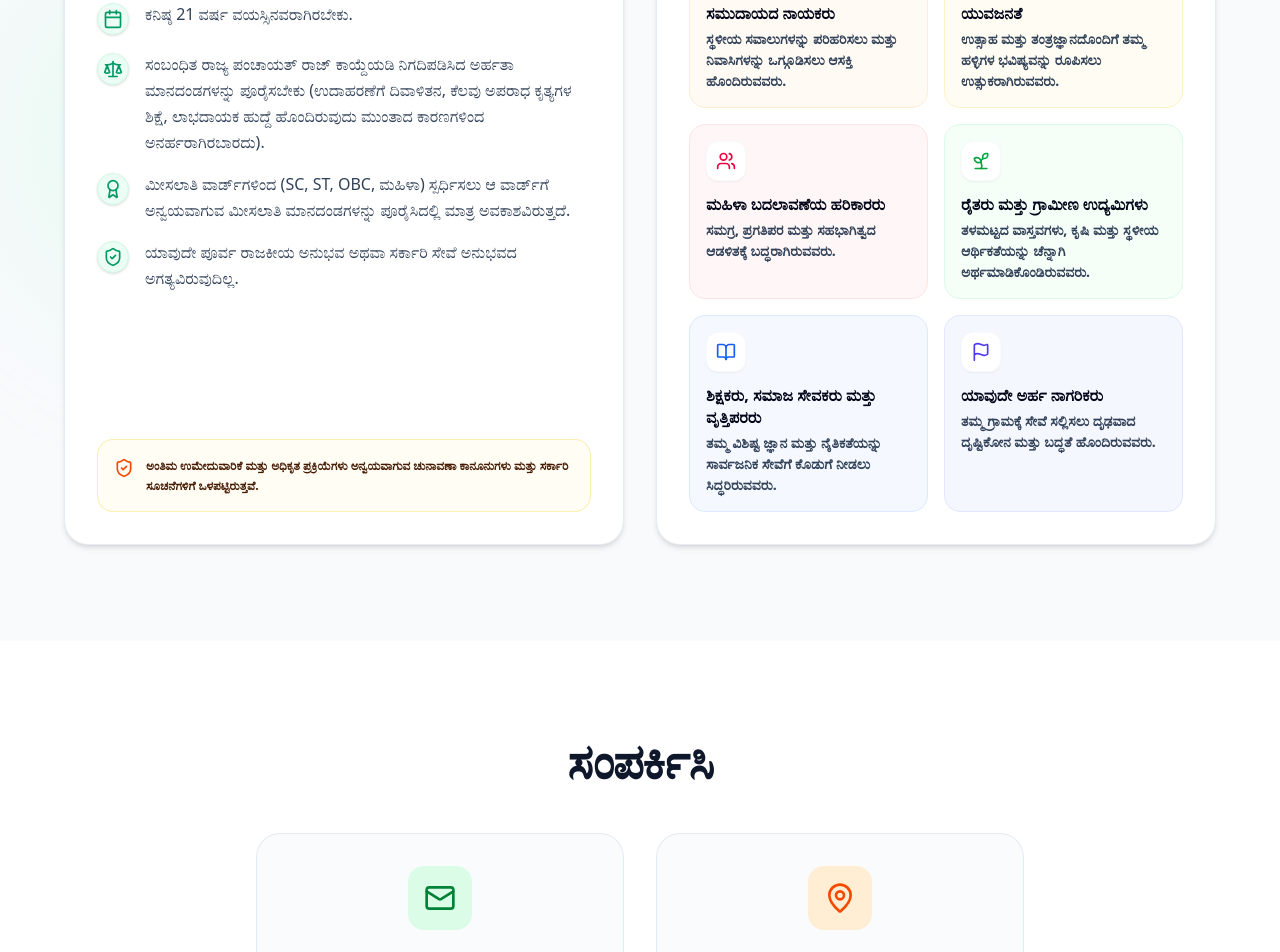
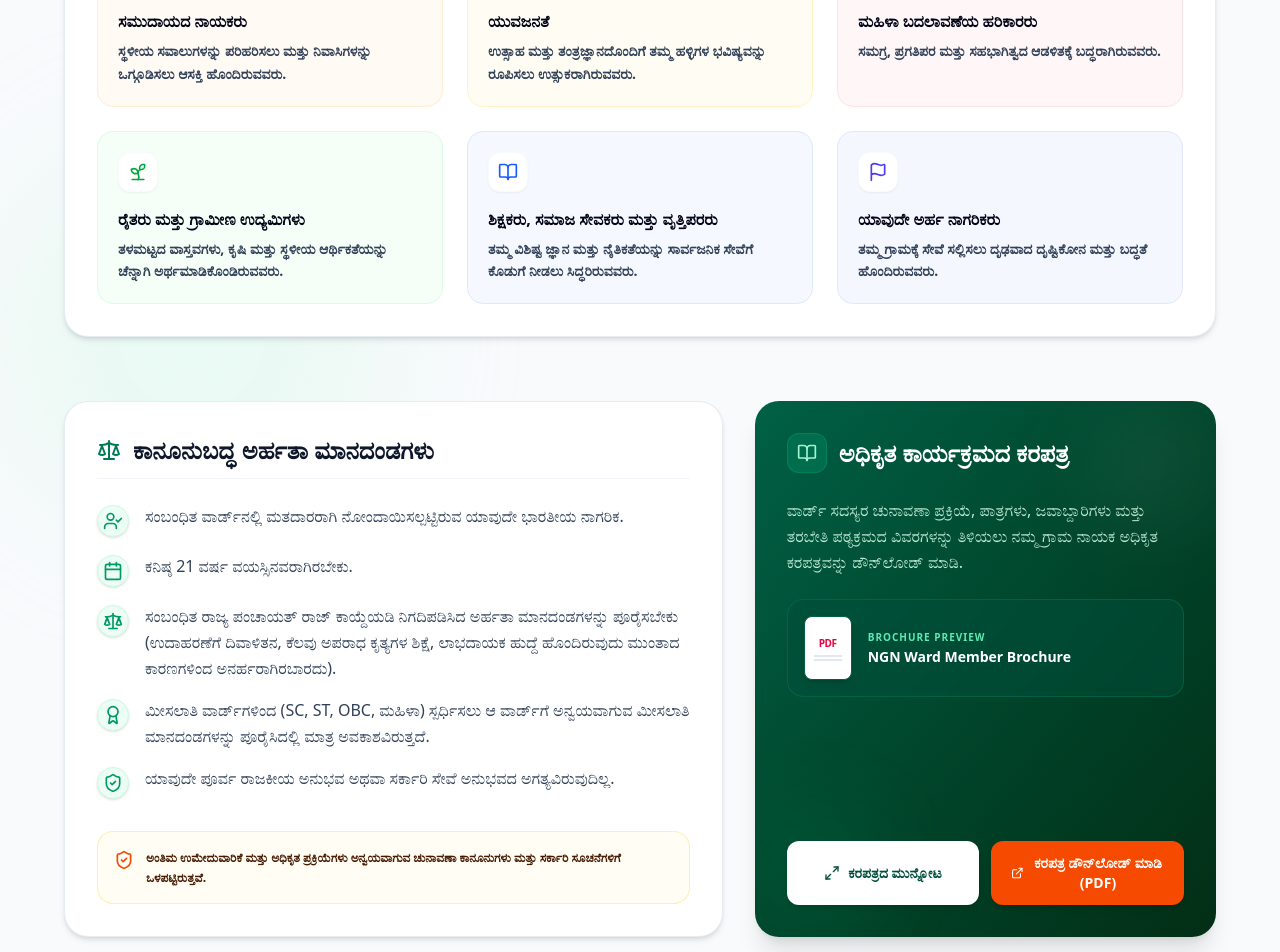
Before and after one commit to jiteshep/trial, a React (Vite) app: page / in a window 1280 px wide. Shown: the part 9160-10112 px from the top of the page. Built offline with nearby package versions, Linux system fonts and the light colour scheme.

Commit message:
added brochure

```diff
--- a/src/components/FormsAndInfo.tsx
+++ b/src/components/FormsAndInfo.tsx
@@ -151,7 +151,8 @@ export const VolunteerSection = () => {
 
 // ELECTION & ELIGIBILITY SECTION
 export const ElectionSection = () => {
-  const { t } = useLanguage();
+  const { t, language } = useLanguage();
+  const [isBrochureModalOpen, setIsBrochureModalOpen] = useState(false);
 
   const legalIcons = [
     <UserCheck className="w-5 h-5 text-emerald-600 shrink-0" />,
@@ -200,15 +201,52 @@ export const ElectionSection = () => {
 
       <SectionTitle title={t.election.title} />
 
-      <div className="max-w-6xl mx-auto grid lg:grid-cols-12 gap-8 items-stretch relative z-10">
+      <div className="max-w-6xl mx-auto space-y-16 relative z-10">
 
-        {/* Left Column: Legal Eligibility Rules */}
+        {/* 1. Who Should Lead? (Election Profiles) */}
+        <motion.div
+          initial={{ opacity: 0, y: 20 }}
+          whileInView={{ opacity: 1, y: 0 }}
+          viewport={{ once: true }}
+          transition={{ duration: 0.5 }}
+          className="bg-white p-6 md:p-8 rounded-3xl border border-slate-200/80 shadow-md hover:shadow-lg transition-shadow"
+        >
+          <h3 className="text-xl md:text-2xl font-black text-slate-900 mb-6 pb-3 border-b border-slate-100 flex items-center gap-3">
+            <Users className="w-6 h-6 text-orange-600" />
+            <span>{t.election.profilesTitle}</span>
+          </h3>
+
+          <div className="grid sm:grid-cols-2 lg:grid-cols-3 gap-6">
+            {t.election.profiles.map((profile, idx) => {
+              const config = profileConfigs[idx] || profileConfigs[0];
+              return (
+                <div
+                  key={idx}
+                  className={`p-5 rounded-2xl border transition-all duration-300 flex flex-col justify-between hover:shadow-md hover:-translate-y-0.5 ${config.bgColor} ${config.borderColor}`}
+                >
+                  <div>
+                    <div className="w-10 h-10 rounded-xl bg-white flex items-center justify-center shadow-xs mb-4 border border-slate-100/50">
+                      {config.icon}
+                    </div>
+                    <h4 className="font-extrabold text-slate-950 text-sm md:text-base leading-snug mb-2">{profile.title}</h4>
+                    <p className="text-xs md:text-sm font-semibold text-slate-700 leading-relaxed">{profile.desc}</p>
+                  </div>
+                </div>
+              );
+            })}
+          </div>
+        </motion.div>
+
+        {/* 2. Split Row: Legal Eligibility & Brochure Card */}
+        <div className="grid lg:grid-cols-12 gap-8 items-stretch">
+
+          {/* Left Column: Legal Eligibility Rules (Eligibility) */}
           <motion.div
             initial={{ opacity: 0, x: -20 }}
             whileInView={{ opacity: 1, x: 0 }}
             viewport={{ once: true }}
             transition={{ duration: 0.5 }}
-          className="lg:col-span-6 bg-white p-6 md:p-8 rounded-3xl border border-slate-200/80 shadow-md hover:shadow-lg transition-shadow flex flex-col justify-between"
+            className="lg:col-span-7 bg-white p-6 md:p-8 rounded-3xl border border-slate-200/80 shadow-md hover:shadow-lg transition-shadow flex flex-col justify-between"
           >
             <div>
               <h3 className="text-xl md:text-2xl font-black text-slate-900 mb-6 pb-3 border-b border-slate-100 flex items-center gap-3">
@@ -234,43 +272,129 @@ export const ElectionSection = () => {
             </div>
           </motion.div>
 
-        {/* Right Column: Ideal Profiles / Who can lead */}
+          {/* Right Column: Brochure Download & Interactive Preview */}
           <motion.div
             initial={{ opacity: 0, x: 20 }}
             whileInView={{ opacity: 1, x: 0 }}
             viewport={{ once: true }}
             transition={{ duration: 0.5 }}
-          className="lg:col-span-6 flex flex-col justify-between"
+            className="lg:col-span-5 bg-gradient-to-br from-emerald-800 to-green-950 text-white p-6 md:p-8 rounded-3xl shadow-xl flex flex-col justify-between relative overflow-hidden group"
           >
-          <div className="bg-white p-6 md:p-8 rounded-3xl border border-slate-200/80 shadow-md hover:shadow-lg transition-shadow h-full flex flex-col">
-            <h3 className="text-xl md:text-2xl font-black text-slate-900 mb-6 pb-3 border-b border-slate-100 flex items-center gap-3">
-              <Users className="w-6 h-6 text-orange-600" />
-              <span>{t.election.profilesTitle}</span>
-            </h3>
+            {/* Ambient Background Effects */}
+            <div className="absolute top-0 right-0 w-32 h-32 bg-white/5 rounded-full blur-2xl"></div>
+            <div className="absolute bottom-0 left-0 w-32 h-32 bg-emerald-500/10 rounded-full blur-2xl"></div>
 
-            <div className="grid sm:grid-cols-2 gap-4 flex-1">
-              {t.election.profiles.map((profile, idx) => {
-                const config = profileConfigs[idx] || profileConfigs[0];
-                return (
-                  <div
-                    key={idx}
-                    className={`p-4 rounded-2xl border transition-all duration-300 flex flex-col justify-between ${config.bgColor} ${config.borderColor}`}
+            <div className="relative z-10 space-y-6">
+              <div className="flex items-center gap-3">
+                <div className="w-10 h-10 rounded-xl bg-emerald-700/60 text-emerald-200 flex items-center justify-center border border-emerald-600/50">
+                  <BookOpen className="w-5 h-5" />
+                </div>
+                <h3 className="text-xl md:text-2xl font-black">{t.election.brochureTitle}</h3>
+              </div>
+
+              <p className="text-emerald-100/90 text-sm md:text-base leading-relaxed font-medium">
+                {t.election.brochureDesc}
+              </p>
+
+              {/* PDF Mini Preview / Interactive Visual */}
+              <button
+                onClick={() => setIsBrochureModalOpen(true)}
+                className="w-full text-left p-4 rounded-2xl bg-emerald-900/50 border border-emerald-700/50 backdrop-blur-xs flex items-center gap-4 hover:bg-emerald-900/80 transition-all cursor-pointer group/card"
               >
-                    <div>
-                      <div className="w-10 h-10 rounded-xl bg-white flex items-center justify-center shadow-xs mb-3 border border-slate-100/50">
-                        {config.icon}
-                      </div>
-                      <h4 className="font-extrabold text-slate-950 text-sm md:text-base leading-snug mb-1">{profile.title}</h4>
-                      <p className="text-xs md:text-sm font-semibold text-slate-700 leading-normal">{profile.desc}</p>
+                <div className="w-12 h-16 bg-white rounded-lg flex flex-col items-center justify-center shrink-0 shadow-md border border-emerald-800 relative overflow-hidden">
+                  <span className="text-[10px] font-black text-rose-600 tracking-tighter">PDF</span>
+                  <div className="w-7 h-[2px] bg-slate-200 mt-1"></div>
+                  <div className="w-7 h-[2px] bg-slate-200 mt-0.5"></div>
+                  <div className="absolute inset-0 bg-black/5 opacity-0 group-hover/card:opacity-100 transition-opacity flex items-center justify-center">
+                    <Maximize2 className="w-4 h-4 text-emerald-900" />
                   </div>
                 </div>
-                );
-              })}
+                <div className="flex-1 min-w-0">
+                  <p className="text-[10px] font-black text-emerald-300 uppercase tracking-widest">Brochure Preview</p>
+                  <p className="text-sm font-extrabold text-white mt-0.5 truncate">NGN Ward Member Brochure</p>
                 </div>
+              </button>
+            </div>
+
+            <div className="relative z-10 mt-8 flex flex-col sm:flex-row gap-3">
+              <button
+                onClick={() => setIsBrochureModalOpen(true)}
+                className="flex-1 flex items-center justify-center gap-2 px-5 py-3 rounded-xl bg-white hover:bg-emerald-50 text-emerald-900 font-extrabold text-sm transition-all hover:scale-102 active:scale-98 shadow-md cursor-pointer"
+              >
+                <Maximize2 className="w-4 h-4" />
+                <span>{t.election.brochureBtnPreview}</span>
+              </button>
+
+              <a
+                href="/NGN%20Ward%20Member%20Brochure.pdf"
+                download="NGN_Ward_Member_Brochure.pdf"
+                className="flex-1 flex items-center justify-center gap-2 px-5 py-3 rounded-xl bg-orange-600 hover:bg-orange-700 text-white font-extrabold text-sm transition-all hover:scale-102 active:scale-98 shadow-md text-center"
+              >
+                <ExternalLink className="w-4 h-4" />
+                <span>{t.election.brochureBtnDownload}</span>
+              </a>
             </div>
           </motion.div>
 
         </div>
+
+      </div>
+
+      {/* Fullscreen Brochure Modal */}
+      <AnimatePresence>
+        {isBrochureModalOpen && (
+          <motion.div
+            initial={{ opacity: 0 }}
+            animate={{ opacity: 1 }}
+            exit={{ opacity: 0 }}
+            className="fixed inset-0 z-50 flex items-center justify-center p-4 bg-emerald-950/70 backdrop-blur-md"
+          >
+            <motion.div
+              initial={{ scale: 0.95, opacity: 0 }}
+              animate={{ scale: 1, opacity: 1 }}
+              exit={{ scale: 0.95, opacity: 0 }}
+              className="bg-white w-full max-w-5xl h-[85vh] rounded-3xl overflow-hidden shadow-2xl flex flex-col"
+            >
+              {/* Modal Header */}
+              <div className="p-4 bg-emerald-900 text-white flex justify-between items-center px-6">
+                <div className="flex items-center gap-3">
+                  <BookOpen className="w-5 h-5 text-emerald-300" />
+                  <span className="font-extrabold text-base md:text-lg">
+                    {language === 'kn' ? 'ನಮ್ಮ ಗ್ರಾಮ ನಾಯಕ ಕರಪತ್ರ' : 'Namma Grama Nayaka Brochure'}
+                  </span>
+                </div>
+                <div className="flex items-center gap-3">
+                  <a
+                    href="/NGN%20Ward%20Member%20Brochure.pdf"
+                    download="NGN_Ward_Member_Brochure.pdf"
+                    className="flex items-center gap-1.5 text-xs font-bold px-3.5 py-2 rounded-xl bg-orange-600 hover:bg-orange-700 text-white transition-colors shadow-sm"
+                  >
+                    <ExternalLink className="w-3.5 h-3.5" />
+                    <span>{t.election.brochureBtnDownload}</span>
+                  </a>
+                  <button
+                    onClick={() => setIsBrochureModalOpen(false)}
+                    className="p-1.5 rounded-full hover:bg-emerald-800 text-emerald-200 hover:text-white transition-colors cursor-pointer"
+                  >
+                    <X className="w-6 h-6" />
+                  </button>
+                </div>
+              </div>
+
+              {/* Modal PDF Iframe Content */}
+              <div className="flex-1 w-full h-full relative bg-slate-100">
+                <iframe
+                  src="/NGN%20Ward%20Member%20Brochure.pdf"
+                  width="100%"
+                  height="100%"
+                  title="Namma Grama Nayaka Brochure Preview"
+                  className="w-full h-full border-0"
+                />
+              </div>
+            </motion.div>
+          </motion.div>
+        )}
+      </AnimatePresence>
     </Section>
   );
 };
--- a/src/translations.ts
+++ b/src/translations.ts
@@ -233,6 +233,10 @@ export const translations = {
       title: "Election & Eligibility",
       eligibilityTitle: "Legal Eligibility Criteria",
       profilesTitle: "Who Should Lead?",
+      brochureTitle: "Official Programme Brochure",
+      brochureDesc: "Download the complete Namma Grama Nayaka brochure to understand the ward member election process, roles, responsibilities, and training curriculum in detail.",
+      brochureBtnDownload: "Download Brochure (PDF)",
+      brochureBtnPreview: "Preview Brochure",
       legalPoints: [
         "Any Indian citizen who is registered as a voter in the concerned ward.",
         "Must be at least 21 years of age.",
@@ -518,6 +522,10 @@ export const translations = {
       title: "ಚುನಾವಣೆ ಮತ್ತು ಅರ್ಹತೆ",
       eligibilityTitle: "ಕಾನೂನುಬದ್ಧ ಅರ್ಹತಾ ಮಾನದಂಡಗಳು",
       profilesTitle: "ಯಾರು ಸ್ಪರ್ಧಿಸಬಹುದು?",
+      brochureTitle: "ಅಧಿಕೃತ ಕಾರ್ಯಕ್ರಮದ ಕರಪತ್ರ",
+      brochureDesc: "ವಾರ್ಡ್ ಸದಸ್ಯರ ಚುನಾವಣಾ ಪ್ರಕ್ರಿಯೆ, ಪಾತ್ರಗಳು, ಜವಾಬ್ದಾರಿಗಳು ಮತ್ತು ತರಬೇತಿ ಪಠ್ಯಕ್ರಮದ ವಿವರಗಳನ್ನು ತಿಳಿಯಲು ನಮ್ಮ ಗ್ರಾಮ ನಾಯಕ ಅಧಿಕೃತ ಕರಪತ್ರವನ್ನು ಡೌನ್‌ಲೋಡ್ ಮಾಡಿ.",
+      brochureBtnDownload: "ಕರಪತ್ರ ಡೌನ್‌ಲೋಡ್ ಮಾಡಿ (PDF)",
+      brochureBtnPreview: "ಕರಪತ್ರದ ಮುನ್ನೋಟ",
       legalPoints: [
         "ಸಂಬಂಧಿತ ವಾರ್ಡ್‌ನಲ್ಲಿ ಮತದಾರರಾಗಿ ನೋಂದಾಯಿಸಲ್ಪಟ್ಟಿರುವ ಯಾವುದೇ ಭಾರತೀಯ ನಾಗರಿಕ.",
         "ಕನಿಷ್ಠ 21 ವರ್ಷ ವಯಸ್ಸಿನವರಾಗಿರಬೇಕು.",
```
Also changed, not shown: 1 other file (tests, documents, lock files or other folders). Lines whose indentation alone changed are shown as unchanged.
